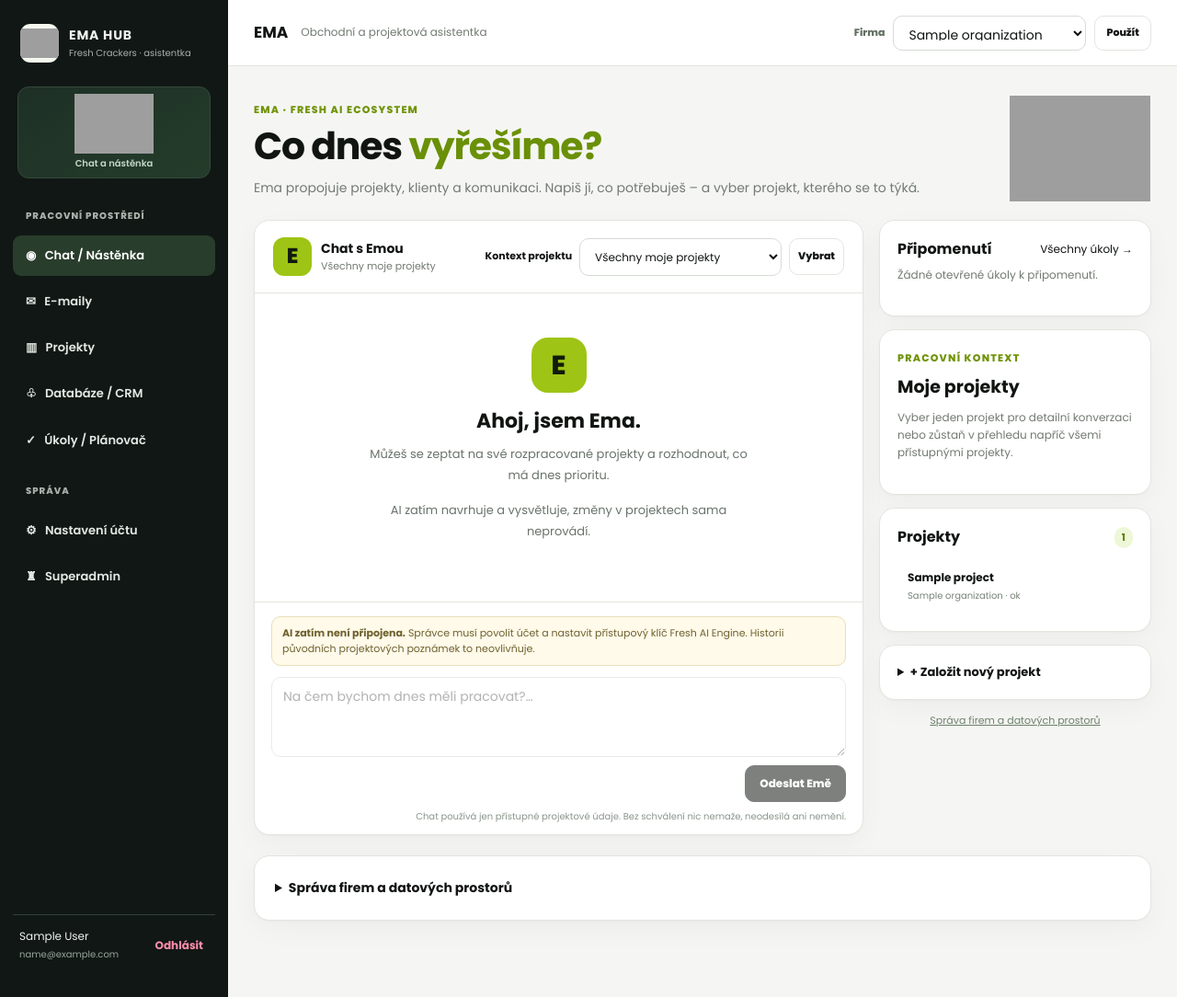
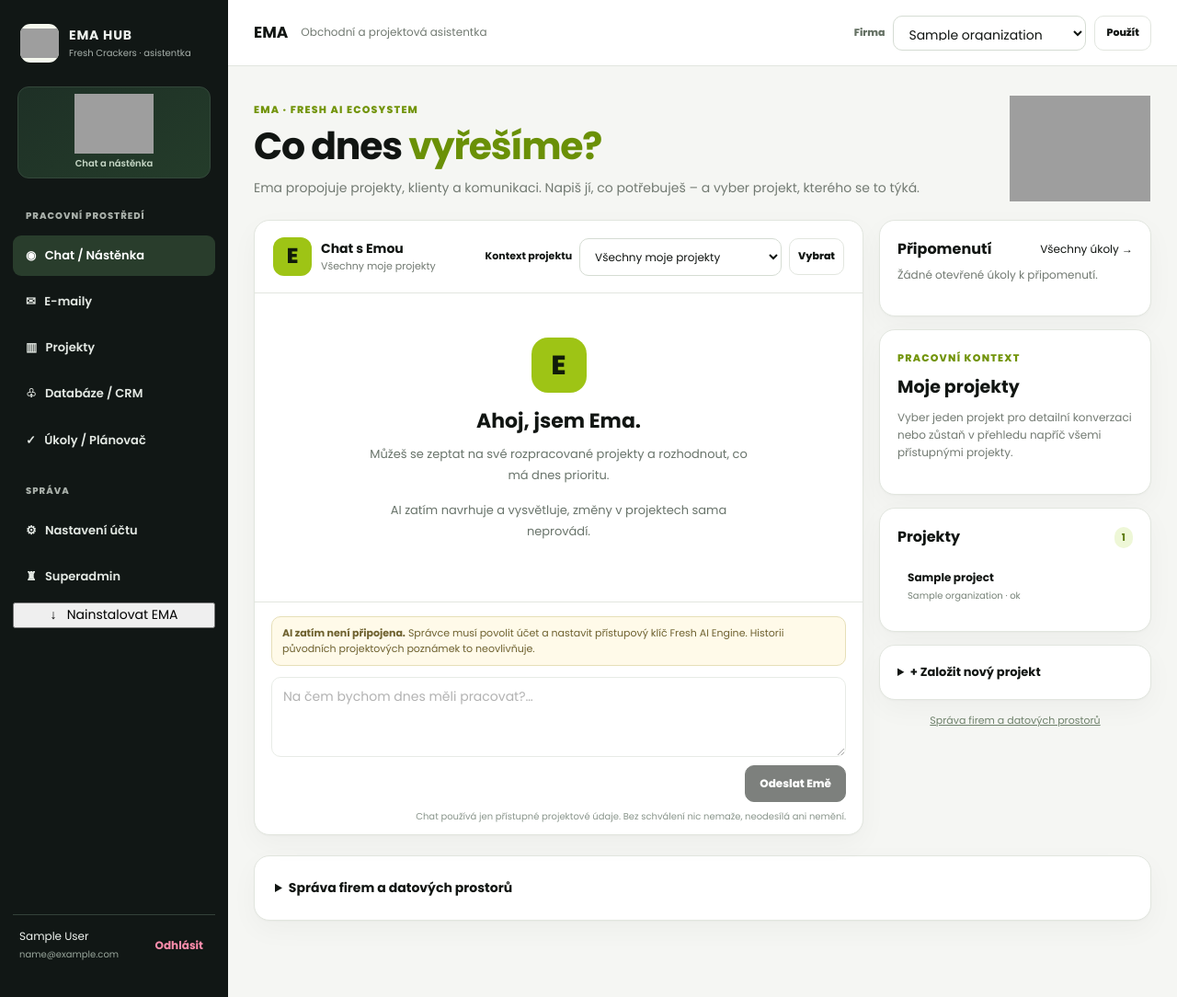
Before and after one commit to soufekladislav/Ema, a Flask app: page / in a window 1280 px wide. Shown: the whole page at 92% size. Run offline with Flask 3, Linux system fonts and the light colour scheme; the visitor is signed in with stand-in values (Sample User, id 1); tables that the repository leaves empty hold one stand-in row (values such as "Sample post"); grey boxes are pictures that could not be loaded.

Commit message:
feat(pwa): install action in dark sidebar and illustrated EMA startup screen

```diff
--- a/templates/base.html
+++ b/templates/base.html
@@ -8,17 +8,19 @@
   <link rel="preconnect" href="https://fonts.gstatic.com" crossorigin>
   <link href="https://fonts.googleapis.com/css2?family=Poppins:wght@400;500;600;700;800&display=swap" rel="stylesheet">
   <link rel="icon" type="image/png" href="https://www.freshcrackers.cz/wp-content/uploads/2023/10/Fresh-Crackers-Logo.png">
-  <link rel="apple-touch-icon" href="https://www.freshcrackers.cz/wp-content/uploads/2023/10/Fresh-Crackers-Logo.png">
+  <link rel="apple-touch-icon" sizes="192x192" href="{{ url_for('static', filename='icons/ema-192.png') }}">
   <link rel="manifest" href="{{ url_for('pwa_manifest') }}">
   <meta name="apple-mobile-web-app-capable" content="yes">
   <meta name="apple-mobile-web-app-status-bar-style" content="black-translucent">
-  <meta name="apple-mobile-web-app-title" content="EMA HUB">
+  <meta name="apple-mobile-web-app-title" content="EMA">
   <link rel="stylesheet" href="{{ url_for('static', filename='app-v11.css') }}">
   {# New path deliberately bypasses old PWA worker cache-first CSS. #}
   <link rel="stylesheet" href="{{ url_for('static', filename='mobile-shell-v2.css') }}">
   <script src="{{ url_for('static', filename='mail-v11.js') }}" defer></script>
   <script src="{{ url_for('static', filename='mobile-shell-v2.js') }}" defer></script>
   <script src="{{ url_for('static', filename='pwa.js') }}" defer></script>
+  <link rel="stylesheet" href="{{ url_for('static', filename='pwa-install-v1.css') }}">
+  <script src="{{ url_for('static', filename='pwa-install-v1.js') }}" defer></script>
   <script src="{{ url_for('static', filename='mail-ui.js') }}" defer></script>
   <script src="{{ url_for('static', filename='mail-pager-v11.js') }}" defer></script>
 </head>
@@ -49,6 +51,11 @@
     <nav class="main-nav ema-fixed-nav" aria-label="Správa účtu">
       <a class="{{ 'active' if request.endpoint in ['account_hub','settings','organization_home'] else '' }}" href="{{ url_for('account_hub') }}">⚙ &nbsp; Nastavení účtu</a>
       {% if me.superadmin %}<a class="{{ 'active' if request.endpoint == 'superadmin' else '' }}" href="{{ url_for('superadmin') }}">♜ &nbsp; Superadmin</a>{% endif %}
+      <button type="button" class="ema-install-menu-item" id="ema-install-button"
+              aria-haspopup="dialog" aria-controls="ema-install-dialog"
+              title="Nainstalovat EMA jako aplikaci do telefonu nebo počítače">
+        <span aria-hidden="true">↓</span> &nbsp; Nainstalovat EMA
+      </button>
     </nav>
     <div class="sidebar-bottom">
       <span class="mini">{{ me.name }}<br><small>{{ me.email }}</small></span>
@@ -82,6 +89,22 @@
     </main>
   </div>
 </div>
+  <dialog id="ema-install-dialog" class="ema-install-dialog" aria-labelledby="ema-install-heading">
+    <div class="ema-install-dialog-head">
+      <h2 id="ema-install-heading">EMA do mobilu</h2>
+      <button type="button" class="ema-install-close" id="ema-install-close" aria-label="Zavřít nápovědu">×</button>
+    </div>
+    <div id="ema-install-instructions" role="status" aria-live="polite"></div>
+    <button type="button" class="ema-install-ok" id="ema-install-ok">Rozumím</button>
+  </dialog>
+  <div id="ema-pwa-splash" class="ema-pwa-splash" aria-hidden="true" hidden>
+    <div class="ema-pwa-splash-inner">
+      <img src="https://www.freshcrackers.cz/wp-content/uploads/2026/10/fresh-hub.png"
+           alt="" width="268" height="180" decoding="async" referrerpolicy="no-referrer">
+      <strong>EMA</strong>
+      <span>Obchodní a projektová asistentka</span>
+    </div>
+  </div>
 {% else %}{% block login %}{% endblock %}{% endif %}
 </body>
 </html>
```
